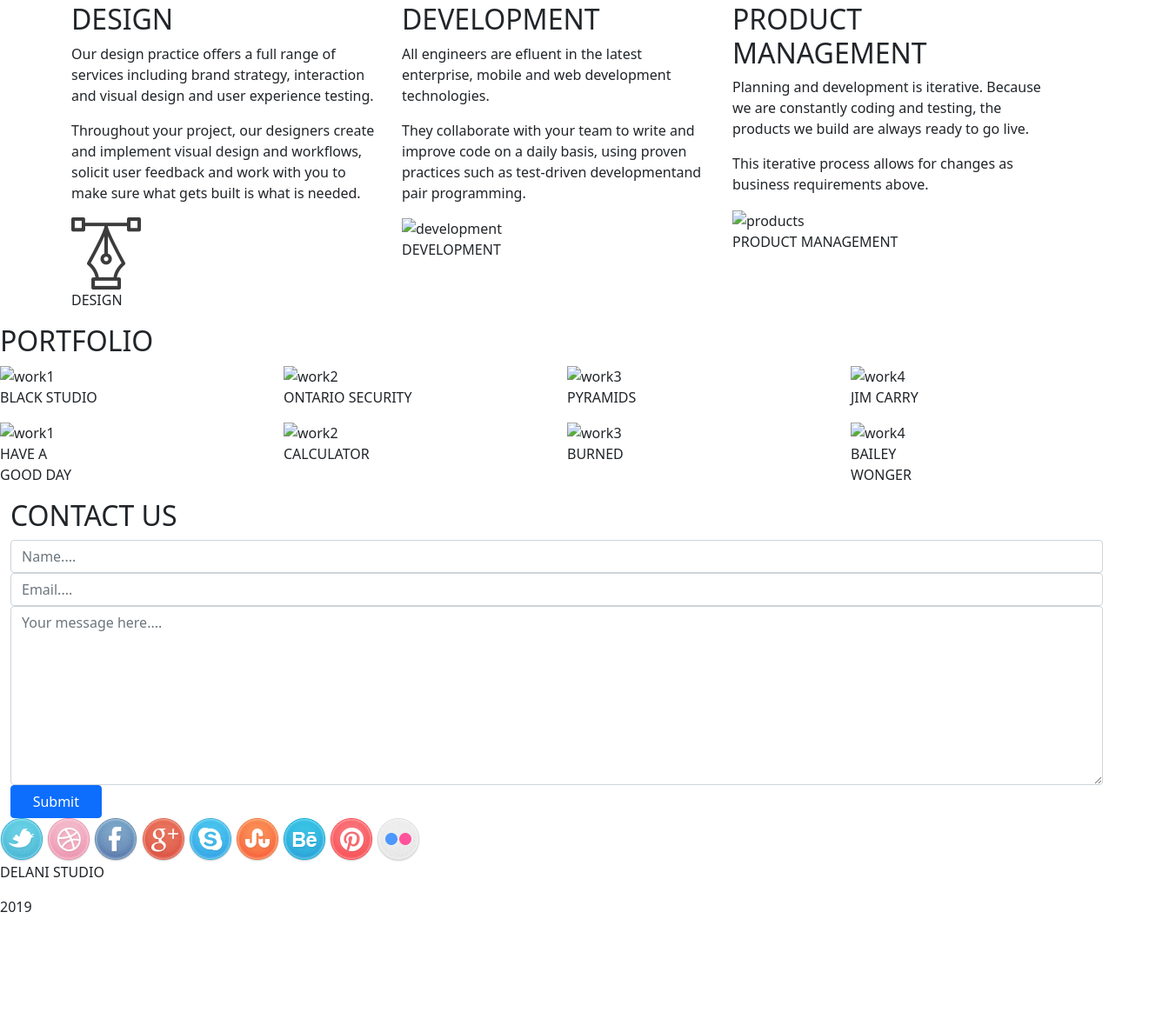
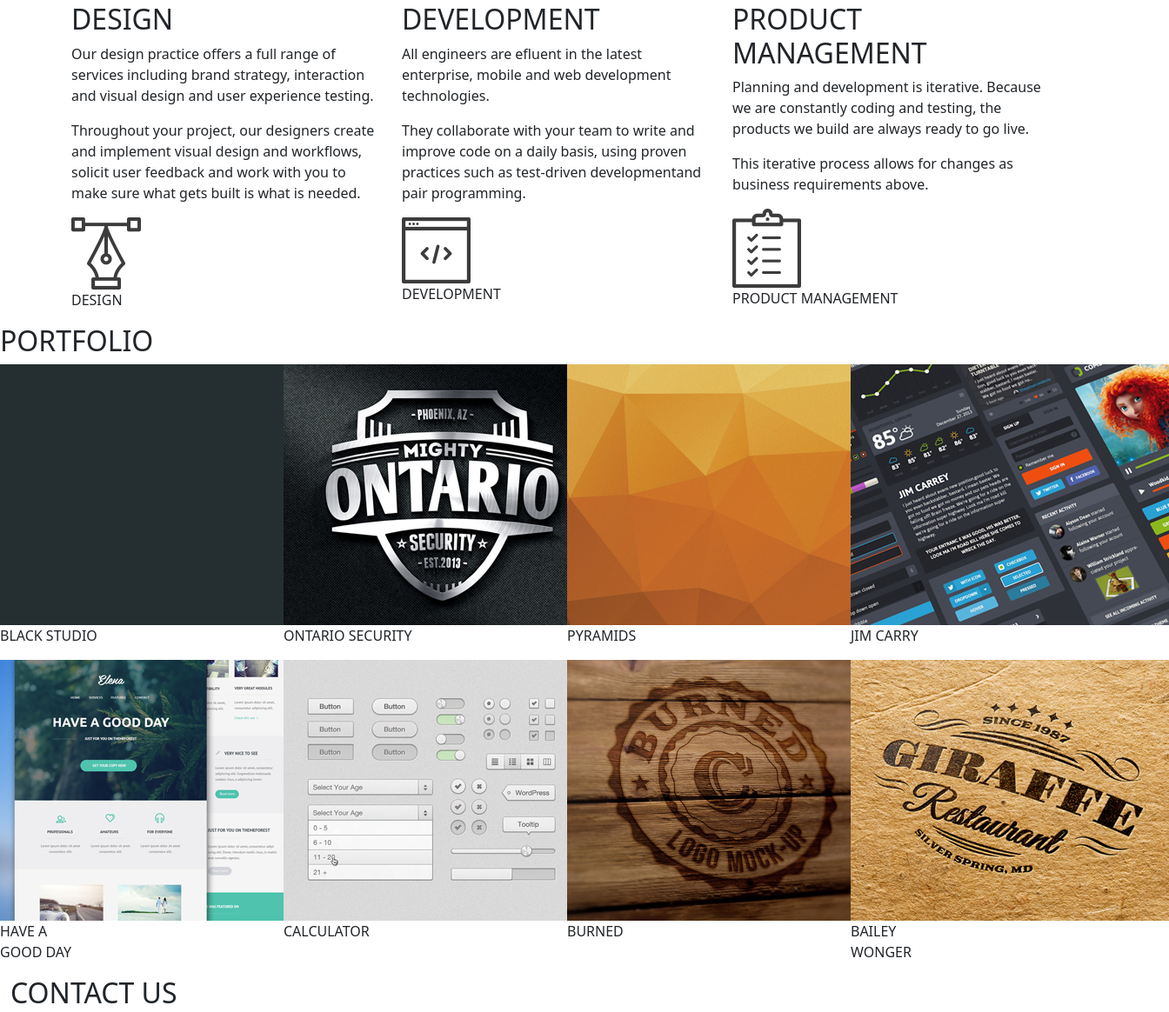
Before and after one commit to sha-lin/Delani-Studio, a plain HTML site: page index.html in a window 1280 px wide. Shown: the part 669-1833 px from the top of the page at 87% size, 1344 px wide, since content can reach past the window. Before the commit the page ends 1740 px from the top, so only its background shows below. Drawn offline with nearby package versions, Linux system fonts and the light colour scheme; a script that the page names is missing; files whose address does not match are found by name.

Commit message:
make changes in the portfolio images

```diff
--- a/index.html
+++ b/index.html
@@ -59,7 +59,7 @@
             test-driven developmentand pair programming.</p>
         </div>
         <div id="development-image">
-          <img src="assets/dev_icon.png" alt="development">
+          <img src="assets/services_icons/dev_icon.png" alt="development">
           <p>DEVELOPMENT</p>
         </div>
       </div>
@@ -72,7 +72,7 @@
           <p>This iterative process allows for changes as business requirements above.</p>
         </div>
         <div id="product-image">
-          <img src="assets/product_icon.png" alt="products">
+          <img src="assets/services_icons/product_icon.png" alt="products">
           <p>PRODUCT MANAGEMENT</p>
         </div>
       </div>
@@ -82,37 +82,37 @@
     <h2>PORTFOLIO</h2>
     <div class="row" id="portfolio">
       <div class="col-md-3" id="work1">
-        <img src="assets/work4.jpg" alt="work1">
+        <img src="assets/portfolio/work4.jpg" alt="work1">
         <p id="overlay" class="text">BLACK STUDIO</p>
       </div>
       <div class="col-md-3" id="work2">
-        <img src="assets/work3.jpg" alt="work2" id="work2">
+        <img src="assets/portfolio/work3.jpg" alt="work2" id="work2">
         <p id="overlay2" class="text">ONTARIO SECURITY</p>
       </div>
       <div class="col-md-3" id="work3">
-        <img src="assets/work2.jpg" alt="work3">
+        <img src="assets/portfolio/work2.jpg" alt="work3">
         <p id="overlay3" class="text">PYRAMIDS</p>
       </div>
       <div class="col-md-3" id="work4">
-        <img src="assets/work1.jpg" alt="work4">
+        <img src="assets/portfolio/work1.jpg" alt="work4">
         <p id="overlay4" class="text">JIM CARRY</p>
       </div>
     </div>
     <div class="row" id="portfolio">
       <div class="col-md-3" id="work5">
-        <img src="assets/work5.jpg" alt="work1">
+        <img src="assets/portfolio/work5.jpg" alt="work1">
         <p id="overlay5" class="text">HAVE A<br>GOOD DAY</p>
       </div>
       <div class="col-md-3" id="work6">
-        <img src="assets/work6.jpg" alt="work2">
+        <img src="assets/portfolio/work6.jpg" alt="work2">
         <p id="overlay6" class="text">CALCULATOR</p>
       </div>
       <div class="col-md-3" id="work7">
-        <img src="assets/work7.jpg" alt="work3">
+        <img src="assets/portfolio/work7.jpg" alt="work3">
         <p id="overlay7" class="text">BURNED</p>
       </div>
       <div class="col-md-3" id="work8">
-        <img src="assets/work8.jpg" alt="work4">
+        <img src="assets/portfolio/work8.jpg" alt="work4">
         <p id="overlay8">BAILEY<br>WONGER</p>
       </div>
     </div>
```
